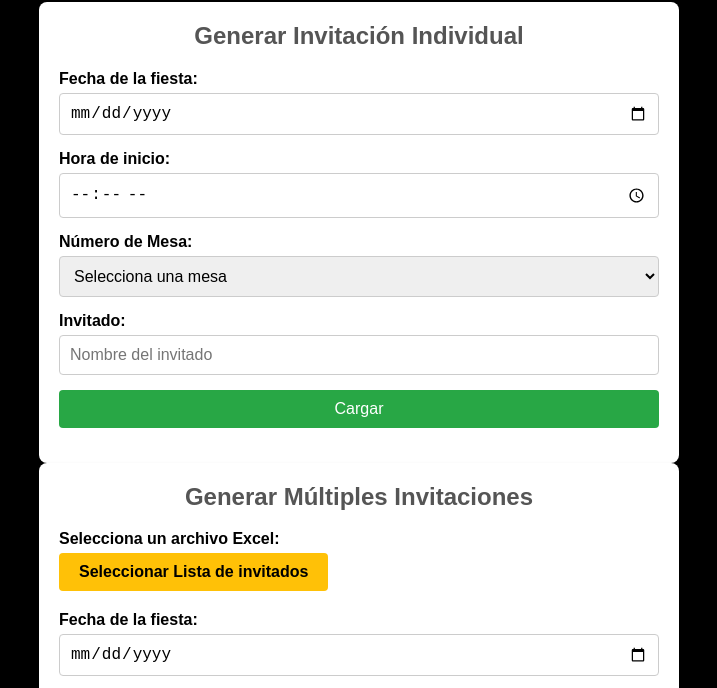
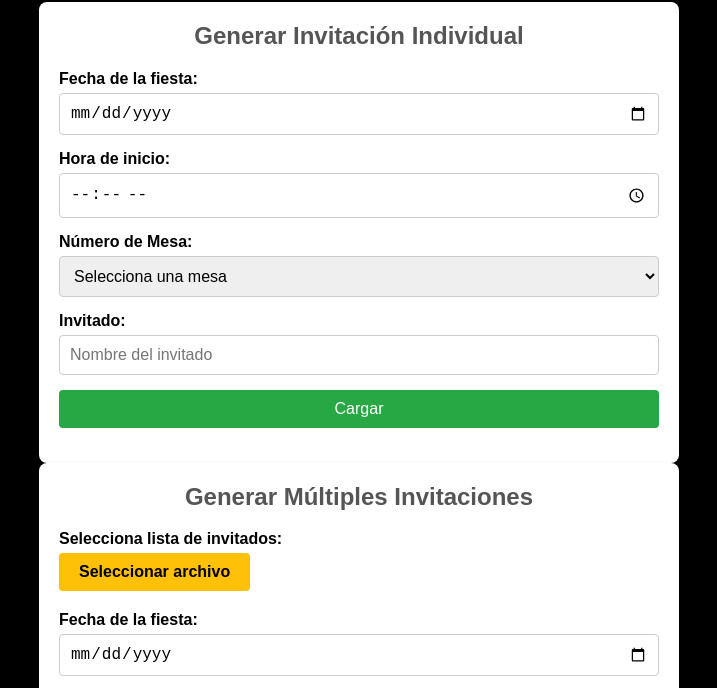
Before and after one commit to IguanaDisco/qr-mesas, a plain HTML site: page qr-generacion/index.html in a window 1280 px wide. Shown: the part 98-786 px from the top of the page, without its empty margins (281-998 px from the left). Drawn offline with Linux system fonts and the light colour scheme; no server answers.

Commit message:
prueba14

```diff
--- a/qr-generacion/index.html
+++ b/qr-generacion/index.html
@@ -35,10 +35,10 @@
         <div class="formulario-container">
             <h2>Generar Múltiples Invitaciones</h2>
             <form id="form-importar-excel">
-                <label for="archivo-excel">Selecciona un archivo Excel:</label>
+                <label for="archivo-excel">Selecciona lista de invitados:</label>
                 <!-- Nuevo contenedor para el input de archivo personalizado -->
                 <div class="file-input-container">
-                    <label for="archivo-excel" class="custom-file-button">Seleccionar Lista de invitados</label>
+                    <label for="archivo-excel" class="custom-file-button">Seleccionar archivo</label>
                     <input type="file" id="archivo-excel" accept=".xlsx, .csv" required />
                 </div>
                 <label for="fecha-fiesta-importar">Fecha de la fiesta:</label>
```
